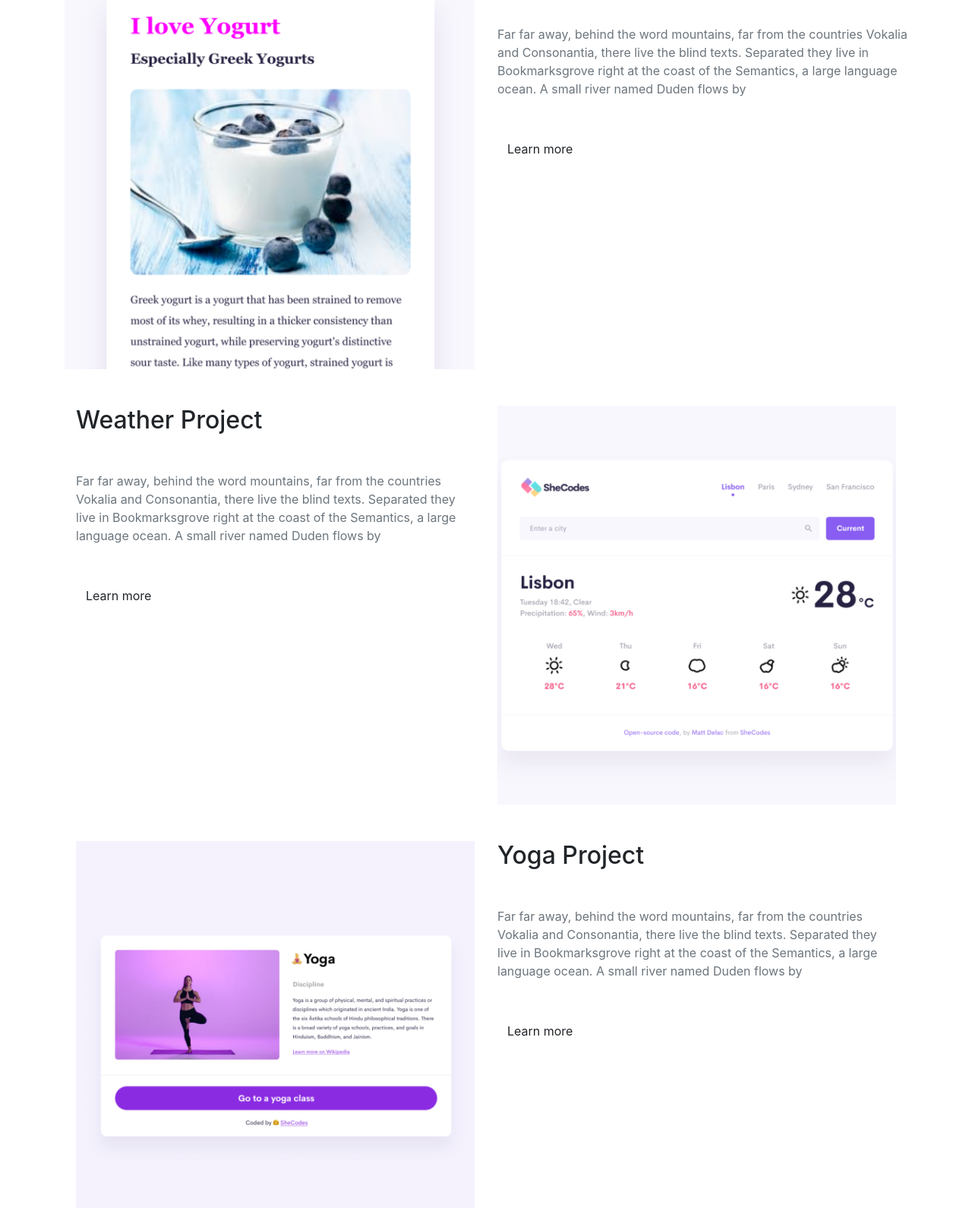
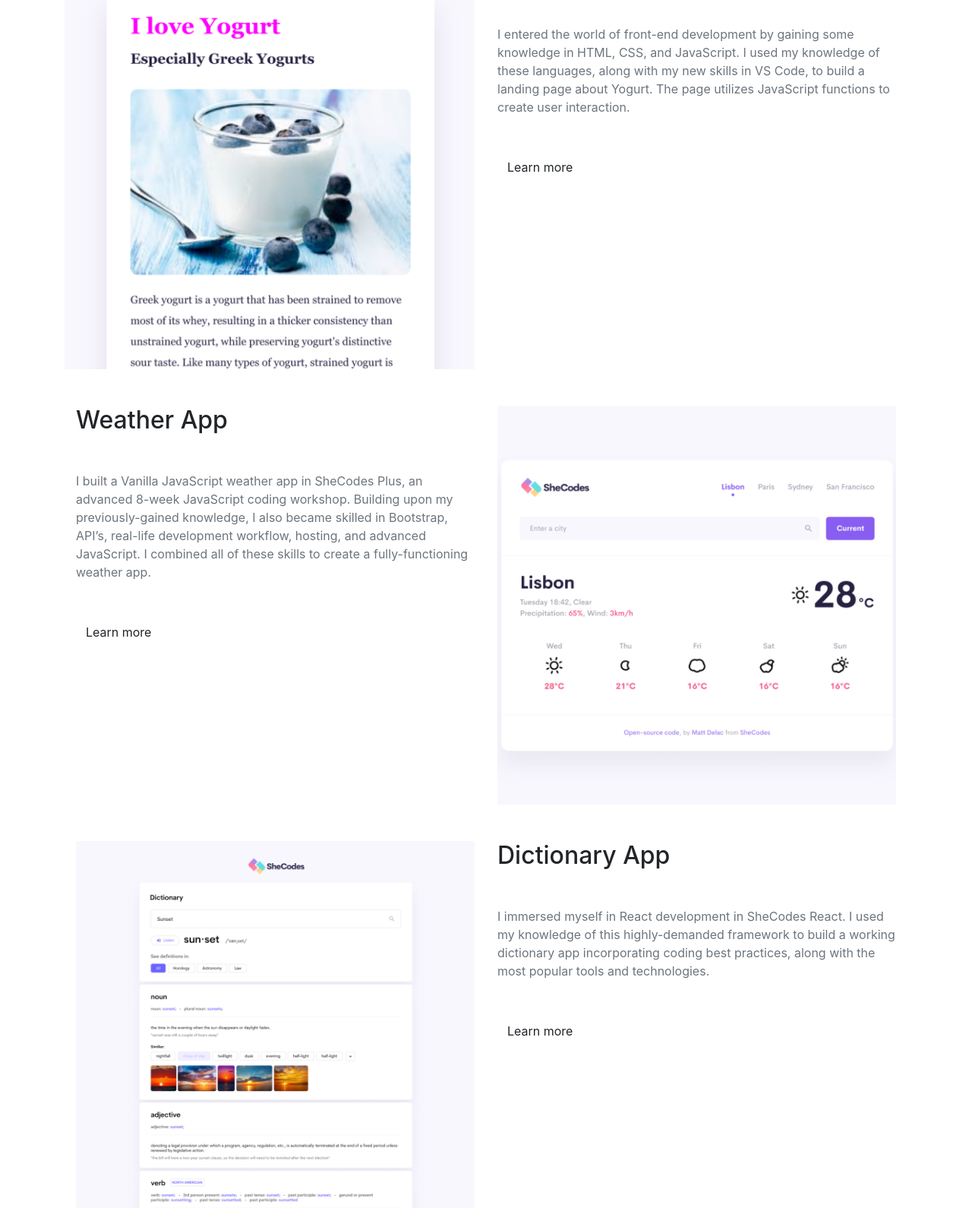
Before and after one commit to lmoramaga/responsive-portfolio, a plain HTML site: page index.html in a window 1280 px wide. Shown: the part 562-2152 px from the top of the page at 76% size. Drawn offline with nearby package versions, Linux system fonts and the light colour scheme; files that its build step writes are made by us from their sources; a web font is replaced by a local one.

Commit message:
Updated the html

```diff
--- a/index.html
+++ b/index.html
@@ -19,7 +19,7 @@
       rel="stylesheet"
       href="https://cdnjs.cloudflare.com/ajax/libs/font-awesome/6.0.0-beta3/css/all.min.css"
     />
-    <link rel="stylesheet" href="src/style.css" />
+    <link rel="stylesheet" href="CSS/style.css" />
 
     <title>Front-end Developer - Lina Moramaga</title>
   </head>
@@ -35,20 +35,20 @@
       </a>
       <ul>
         <li >
-          <a href="" title="Homepage">Home</a>
+          <a href="/" title="Homepage">Home</a>
 
         </li>
 
         <li>
-        <a href="" title="About Page">About</a>
+        <a href="/about.html" title="About Page">About</a>
         </li>
 
-        <li><a href="" title="Work Page">Work</a>
+        <li><a href="/work.html" title="Work Page">Work</a>
         </li>
 
 
         <li>
-          <a href="" title="Contact Page">Contact</a></li>
+          <a href="/contact.html" title="Contact Page">Contact</a></li>
       </ul>
     </nav>
  </div>
@@ -75,12 +75,9 @@
 
         <div class="col">
           <div class="project-description">
-            <h2 class="mb-5">Yogurt Project</h2>
+            <h2 class="mb-5">Yogurt App</h2>
             <p class="mb-5 text-muted">
-              Far far away, behind the word mountains, far from the countries
-              Vokalia and Consonantia, there live the blind texts. Separated
-              they live in Bookmarksgrove right at the coast of the Semantics, a
-              large language ocean. A small river named Duden flows by
+              I entered the world of front-end development by gaining some knowledge in HTML, CSS, and JavaScript. I used my knowledge of these languages, along with my new skills in VS Code, to build a landing page about Yogurt. The page utilizes JavaScript functions to create user interaction.
             </p>
             <a href="/work.html" class="btn btn-branding-outline">Learn more</a>
           </div>
@@ -92,12 +89,9 @@
   <div class="row mb-5">
     <div class="col">
       <div class="project-description">
-        <h2 class="mb-5">Weather Project</h2>
+        <h2 class="mb-5">Weather App</h2>
         <p class="mb-5 text-muted">
-          Far far away, behind the word mountains, far from the countries
-          Vokalia and Consonantia, there live the blind texts. Separated
-          they live in Bookmarksgrove right at the coast of the Semantics, a
-          large language ocean. A small river named Duden flows by
+          I built a Vanilla JavaScript weather app in SheCodes Plus, an advanced 8-week JavaScript coding workshop. Building upon my previously-gained knowledge, I also became skilled in Bootstrap, API’s, real-life development workflow, hosting, and advanced JavaScript. I combined all of these skills to create a fully-functioning weather app.
         </p>
         <a href="" class="btn btn-branding-outline">Learn more</a>
       </div>
@@ -114,17 +108,14 @@
 <div class="container">
       <div class="row">
         <div class="col d-none d-lg-block">
-          <img src="images/yoga.png " class="img-fluid" alt="Yoga project preview" />
+          <img src="Images/dictionary.png" class="img-fluid" alt="Yoga project preview" />
         </div>
 
         <div class="col">
           <div class="project-description">
-            <h2 class="mb-5">Yoga Project</h2>
+            <h2 class="mb-5">Dictionary App</h2>
             <p class="mb-5 text-muted">
-              Far far away, behind the word mountains, far from the countries
-              Vokalia and Consonantia, there live the blind texts. Separated
-              they live in Bookmarksgrove right at the coast of the Semantics, a
-              large language ocean. A small river named Duden flows by
+              I immersed myself in React development in SheCodes React. I used my knowledge of this highly-demanded framework to build a working dictionary app incorporating coding best practices, along with the most popular tools and technologies.
             </p>
             <a href="" class="btn btn-branding-outline">Learn more</a>
           </div>
```
